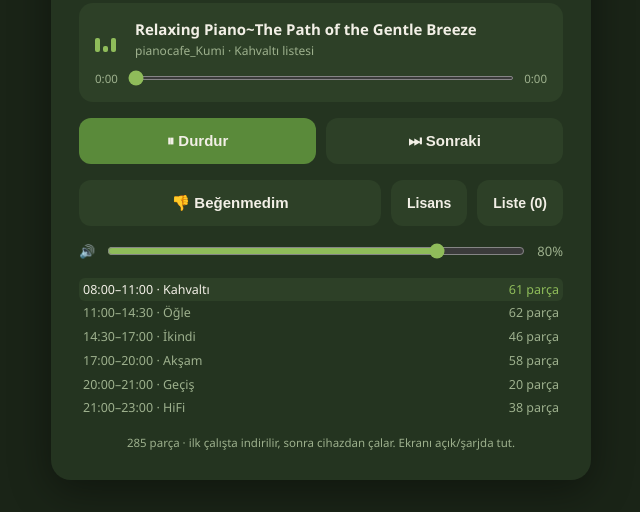
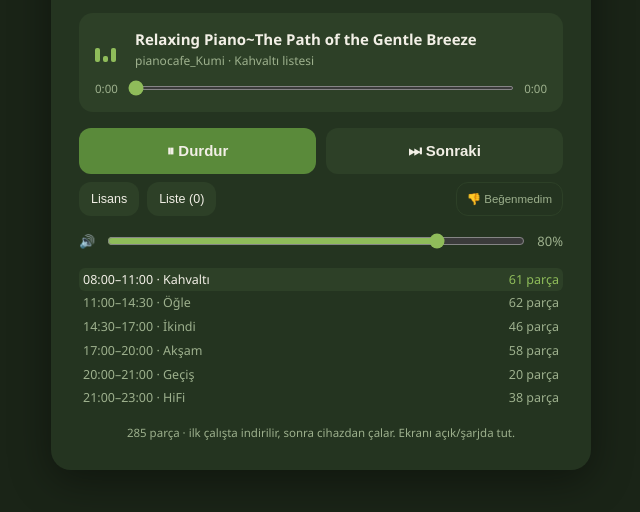
Before and after one commit to faakers/avokado-music, a plain HTML site: page index.html in a window 1280 px wide. Both pictures are taken after a click on the button "▶ Başlat". Shown: the part 288-800 px from the top of the page, without its empty margins (319-959 px from the left). Drawn offline with Linux system fonts and the light colour scheme.

Commit message:
begenmedim butonu kuculdu

```diff
--- a/index.html
+++ b/index.html
@@ -53,6 +53,10 @@
   button.primary:hover{background:var(--green);color:#152010;}
   button:disabled{opacity:.5; cursor:default;}
   button.small{flex:none; padding:14px 16px; font-size:14px;}
+  .subrow{gap:8px; margin-top:8px; justify-content:flex-start;}
+  .subrow button{padding:9px 12px; font-size:12.5px; font-weight:500;}
+  button.mini{margin-left:auto; background:transparent; border:1px solid var(--panel2); color:var(--muted); font-size:11.5px; padding:9px 10px;}
+  button.mini:hover{color:var(--cream); border-color:#7a4a3a;}
   .license{display:none; margin-top:14px; background:var(--panel2); border-radius:12px; padding:14px; font-size:12.5px; line-height:1.8; color:var(--muted);}
   .license.open{display:block;}
   .license b{color:var(--cream);}
@@ -109,10 +113,10 @@
         <button class="primary" id="toggleBtn">⏸ Durdur</button>
         <button id="skipBtn">⏭ Sonraki</button>
       </div>
-      <div class="controls">
-        <button id="dislikeBtn" title="Bu parçayı beğenmedim: listeye ekle, geç, bir daha çalma">👎 Beğenmedim</button>
+      <div class="controls subrow">
         <button class="small" id="licBtn" title="Çalan parçanın lisansı">Lisans</button>
         <button class="small" id="disListBtn" title="Beğenilmeyenler listesi">Liste</button>
+        <button class="small mini" id="dislikeBtn" title="Bu parçayı beğenmedim: listeye ekle, geç, bir daha çalma">👎 Beğenmedim</button>
       </div>
 
       <div class="license" id="licPanel"></div>
```
